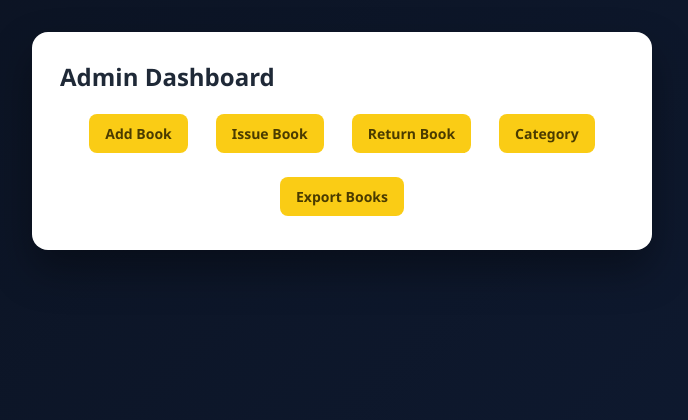
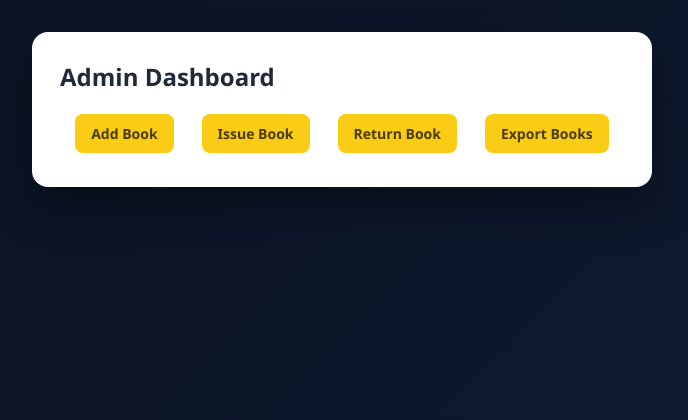
Before and after one commit to thanushri8950/BookHive-PBL-DSA, a Flask app: page /admin in a window 1280 px wide. Shown: the part 163-583 px from the top of the page, without its empty margins (298-986 px from the left). Run offline with Flask 3, Linux system fonts and the light colour scheme; the visitor is signed in with stand-in values (Sample User, id 1).

Commit message:
Remove 'Category' link from admin actions

```diff
--- a/templates/admin.html
+++ b/templates/admin.html
@@ -8,7 +8,6 @@
     <a href="/admin/add">Add Book</a>
     <a href="/admin/issue">Issue Book</a>
     <a href="/admin/return">Return Book</a>
-    <a href="/category">Category</a>
     <a href="/admin/export" class="btn">Export Books</a>
 
 </div>
```
